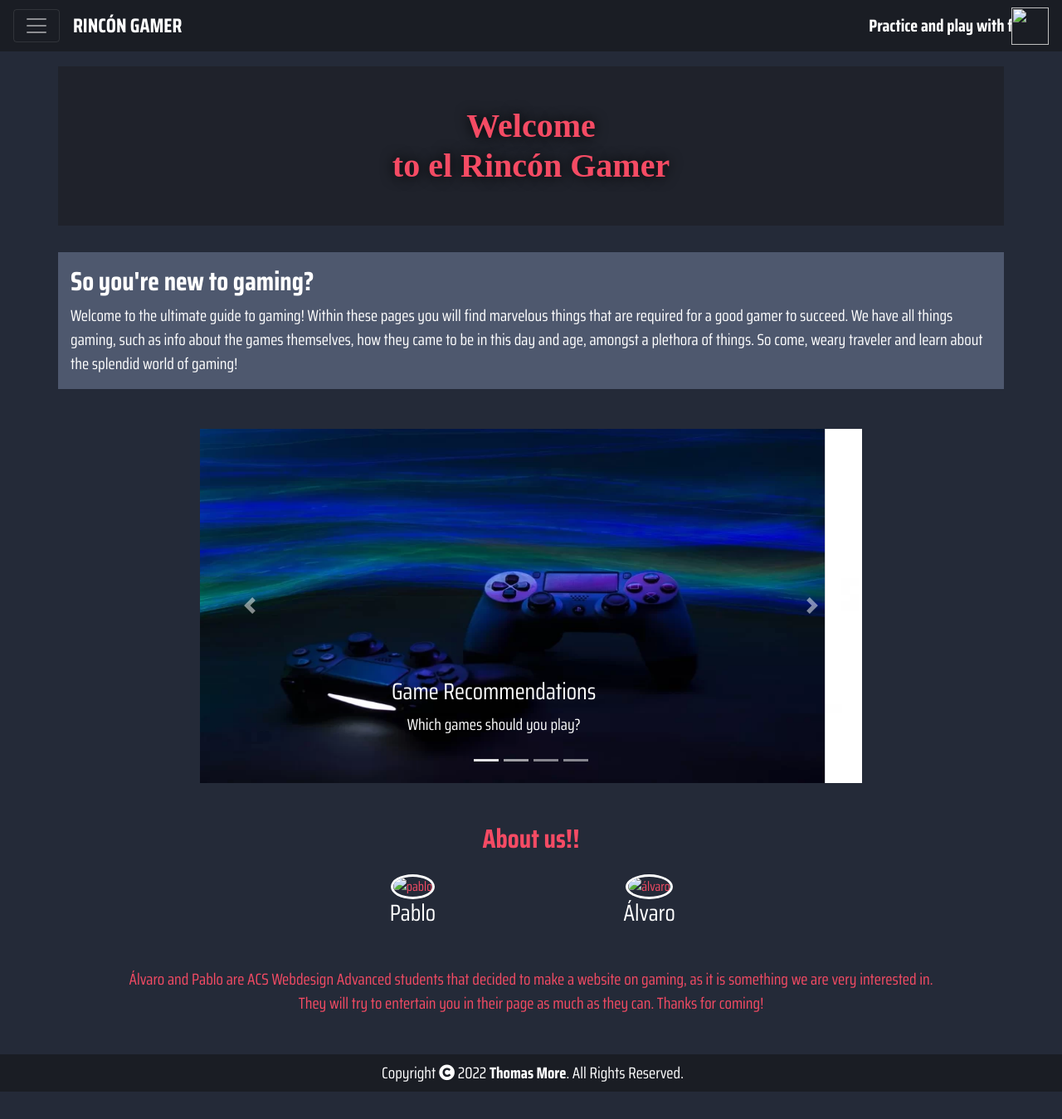
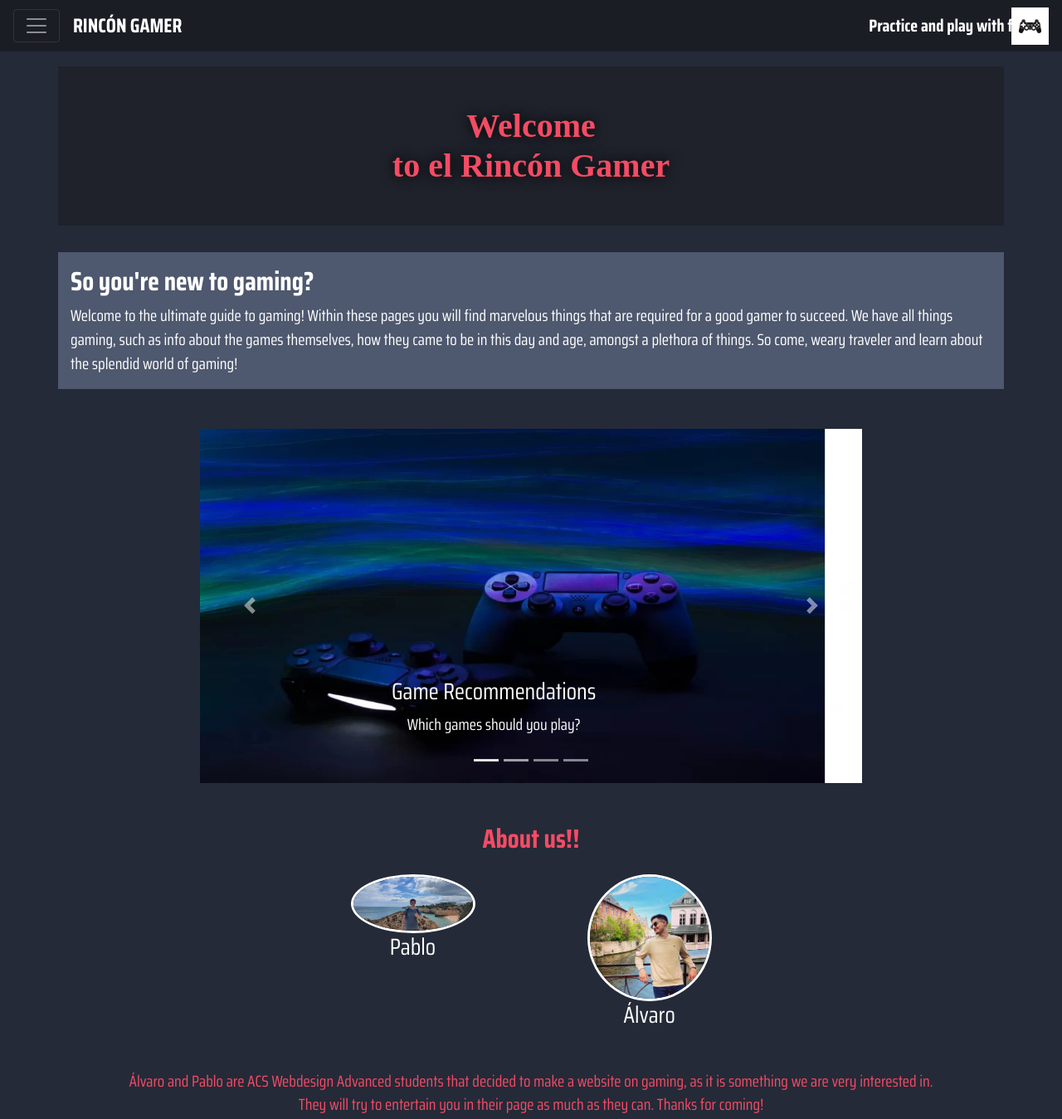
Before and after one commit to pablovegafernandez/Rincongamer-project, a website: page src/index.html in a window 1280 px wide. Shown: the top 1349 px of the page at 83% size. Before the commit the page ends 1316 px from the top, so only its background shows below. Drawn offline with nearby package versions, Linux system fonts and the light colour scheme; files that its build step writes are made by us from their sources; the site is published under a folder, as on GitHub Pages, so addresses that start at the root find nothing; files whose address does not match are found by name; a web font is replaced by a local one.

Commit message:
Update index.html

```diff
--- a/src/index.html
+++ b/src/index.html
@@ -28,7 +28,7 @@
 
                 <div class='move-nav mr-auto d-none d-md-block'><p class='move-item m-0' id='ChangeText'></p></div>
 
-                <img alt='' height='45' src='/src/assets/images/logo.png' width='45'>
+                <img alt='' height='45' src='src/assets/images/logo.png' width='45'>
             </nav>
 
             <div id='main-body'>
@@ -164,13 +164,13 @@
 
                     <div class='row justify-content-center'>
                         <div class='col-md-3'>
-                            <img alt='pablo' class='profileimages' src='/src/assets/images/pablofotohome.jpg'>
+                            <img alt='pablo' class='profileimages' src='src/assets/images/pablofotohome.jpg'>
                             <h3 class="text-light">Pablo</h3>
                             <div class='ourphotocards'>
                             </div>
                         </div>
                         <div class='col-md-3'>
-                            <img alt='álvaro' class='profileimages' src='/src/assets/images/alvarofotohome.jpg'>
+                            <img alt='álvaro' class='profileimages' src='src/assets/images/alvarofotohome.jpg'>
                             <h3 class="text-light">Álvaro</h3>
                             <div class='ourphotocards'>
                             </div>
```
